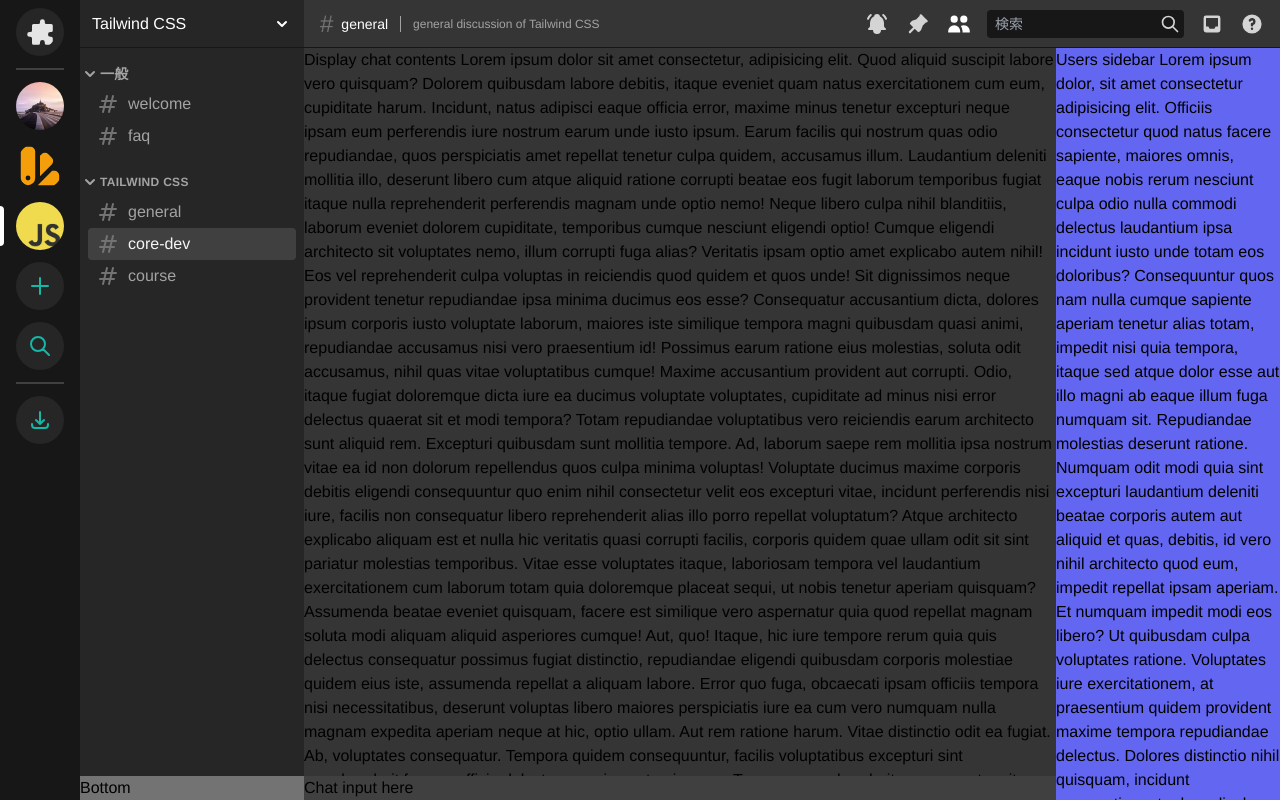
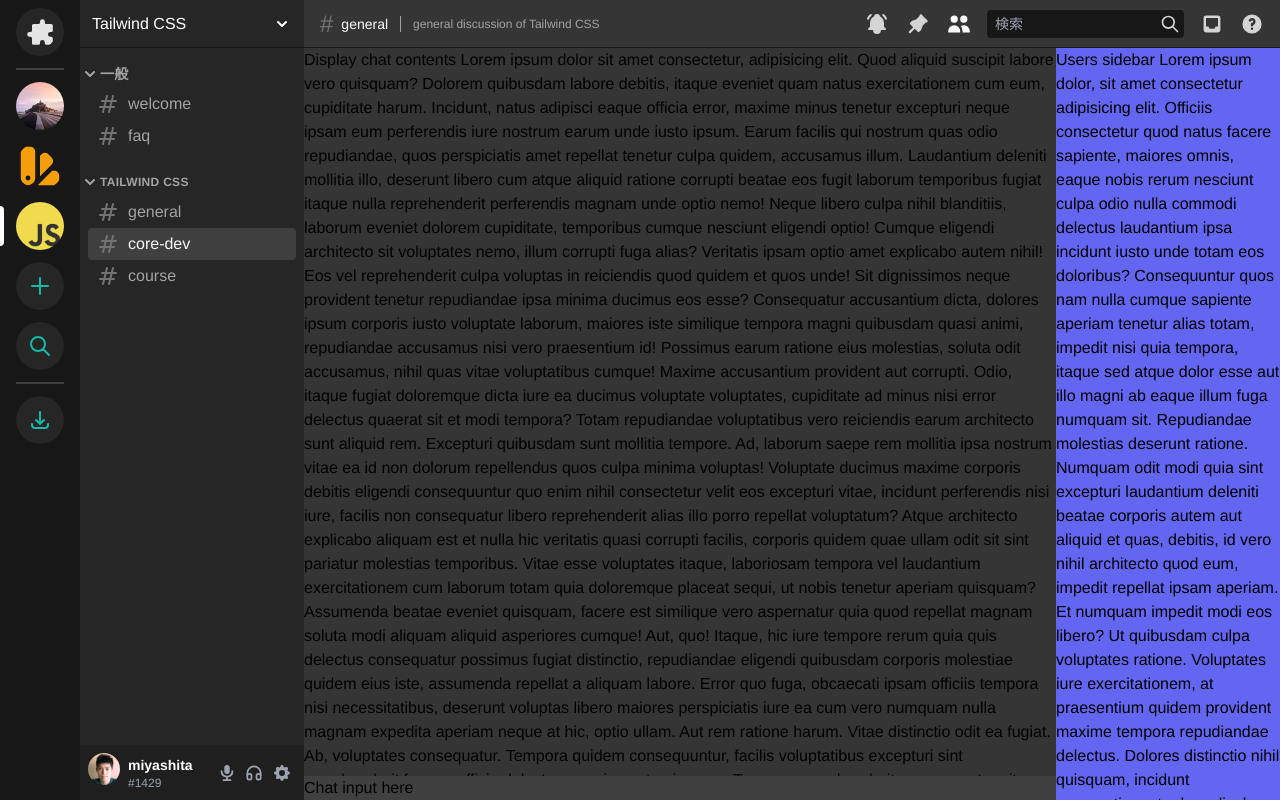
Before and after one commit to miya-start/next-chat, a Next.js app: page / in a window 1280 px wide. Built offline with nearby package versions, Linux system fonts and the light colour scheme.

Commit message:
Add user area

```diff
--- a/pages/index.tsx
+++ b/pages/index.tsx
@@ -4,8 +4,10 @@
 import Link from 'next/link'
 import {
   ChevronDownIcon,
+  CogIcon,
   ColorSwatchIcon,
   InboxIcon,
+  MicrophoneIcon,
   PuzzleIcon,
   QuestionMarkCircleIcon,
   UsersIcon,
@@ -16,7 +18,13 @@
   PlusIcon,
   SearchIcon,
 } from '@heroicons/react/outline'
-import { IconBellOff, IconBellRinging, IconPin } from '@tabler/icons'
+import {
+  IconBellOff,
+  IconBellRinging,
+  IconCardboards,
+  IconHeadphones,
+  IconPin,
+} from '@tabler/icons'
 
 const Home: NextPage = () => {
   return (
@@ -278,7 +286,58 @@
                 </ul>
               </div>
             </div>
-            <div className="bg-trueGray-500">Bottom</div>
+            <section
+              className="flex justify-between items-center px-2 py-2 bg-trueGray-850"
+              aria-label="ユーザーエリア"
+            >
+              <div className="flex items-center">
+                <button>
+                  <div aria-label="miyashita、 オンライン">
+                    <Image
+                      className="rounded-full"
+                      src="/crop.jpg"
+                      alt="avatar"
+                      width={32}
+                      height={32}
+                    />
+                  </div>
+                </button>
+                <div className="ml-2">
+                  <div className="text-sm font-semibold text-white">
+                    miyashita
+                  </div>
+                  <div className="text-xs font-medium text-gray-400">#1429</div>
+                </div>
+              </div>
+              <div className="flex items-center text-gray-400">
+                <button
+                  className="px-1 py-2 rounded hover:text-gray-300 hover:bg-trueGray-750"
+                  aria-label="ミュート"
+                >
+                  <MicrophoneIcon
+                    className="mx-auto rounded-full"
+                    width={18}
+                    height={18}
+                  />
+                </button>
+                <button
+                  className="px-1 py-2 rounded hover:text-gray-300 hover:bg-trueGray-750"
+                  aria-label="スピーカーミュート"
+                >
+                  <IconHeadphones className="mx-auto rounded-full" size={20} />
+                </button>
+                <button
+                  className="px-1 py-2 rounded hover:text-gray-300 hover:bg-trueGray-750"
+                  aria-label="ユーザー設定"
+                >
+                  <CogIcon
+                    className="mx-auto rounded-full"
+                    width={20}
+                    height={20}
+                  />
+                </button>
+              </div>
+            </section>
           </aside>
           <div className="flex-1 flex justify-between">
             <main
```
Also changed, not shown: public/crop.jpg (added).
